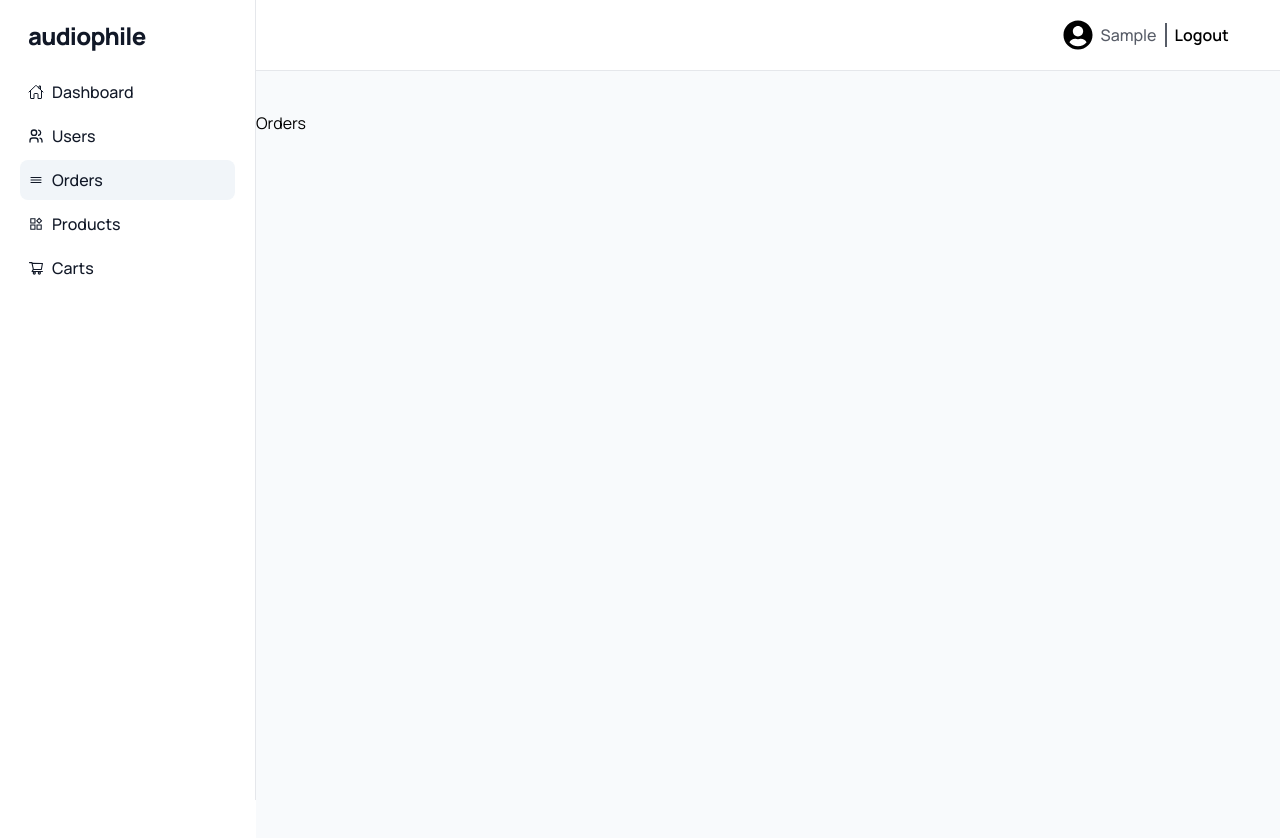
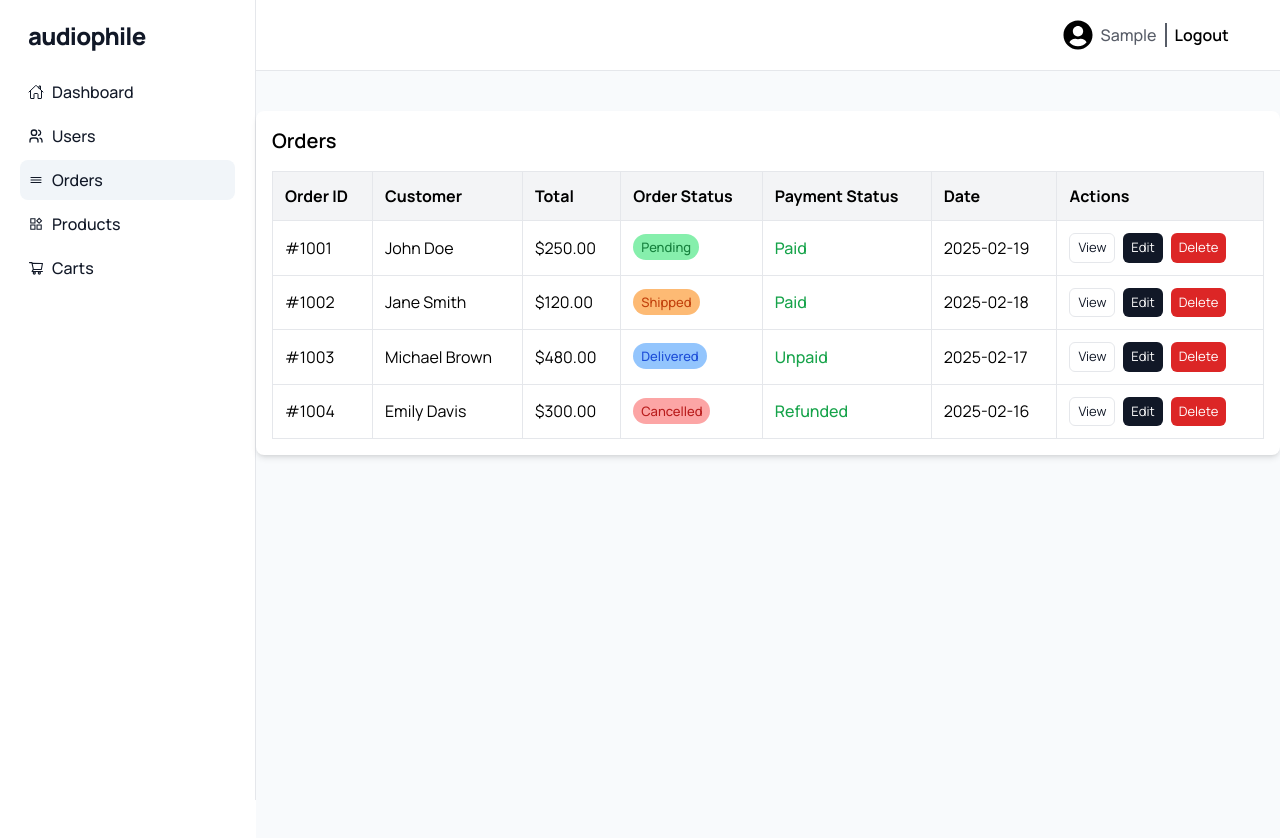
Before and after one commit to zetmosoma10/audiophile-admin, a React (Vite) app: page /orders in a window 1280 px wide. Shown: the top 838 px of the page. Built offline with nearby package versions, Linux system fonts and the light colour scheme; sample sign-in values are in the browser's storage.

Commit message:
add order table on order page

```diff
--- a/src/pages/Orders.jsx
+++ b/src/pages/Orders.jsx
@@ -1,5 +1,105 @@
-const Orders = () => {
-  return <div>Orders</div>;
-};
+import { useState } from "react";
 
-export default Orders;
+const orders = [
+  {
+    id: "#1001",
+    customer: "John Doe",
+    total: "$250.00",
+    status: "Pending",
+    payment: "Paid",
+    date: "2025-02-19",
+  },
+  {
+    id: "#1002",
+    customer: "Jane Smith",
+    total: "$120.00",
+    status: "Shipped",
+    payment: "Paid",
+    date: "2025-02-18",
+  },
+  {
+    id: "#1003",
+    customer: "Michael Brown",
+    total: "$480.00",
+    status: "Delivered",
+    payment: "Unpaid",
+    date: "2025-02-17",
+  },
+  {
+    id: "#1004",
+    customer: "Emily Davis",
+    total: "$300.00",
+    status: "Cancelled",
+    payment: "Refunded",
+    date: "2025-02-16",
+  },
+];
+
+export default function OrderTable() {
+  const [orderData, setOrderData] = useState(orders);
+
+  return (
+    <div className="w-full p-4 overflow-x-auto bg-white rounded-lg shadow-md">
+      <h2 className="mb-4 text-xl font-semibold">Orders</h2>
+      <div className="overflow-x-auto">
+        <table className="w-full min-w-[700px] border-collapse border border-gray-200 text-left">
+          <thead className="bg-gray-100">
+            <tr>
+              <th className="p-3 border">Order ID</th>
+              <th className="p-3 border">Customer</th>
+              <th className="p-3 border">Total</th>
+              <th className="p-3 border">Order Status</th>
+              <th className="p-3 border">Payment Status</th>
+              <th className="p-3 border">Date</th>
+              <th className="p-3 border">Actions</th>
+            </tr>
+          </thead>
+          <tbody>
+            {orderData.map((order) => {
+              let statusColor = "";
+              if (order.status === "Pending") {
+                statusColor = "bg-green-300 text-green-700";
+              } else if (order.status === "Shipped") {
+                statusColor = "bg-orange-300 text-orange-700";
+              } else if (order.status === "Delivered") {
+                statusColor = "bg-blue-300 text-blue-700";
+              } else if (order.status === "Cancelled") {
+                statusColor = "bg-red-300 text-red-700";
+              }
+
+              return (
+                <tr key={order.id} className="border hover:bg-gray-50">
+                  <td className="p-3 border">{order.id}</td>
+                  <td className="p-3 border">{order.customer}</td>
+                  <td className="p-3 border">{order.total}</td>
+                  <td className={`p-3 text-[13px]  font-medium  border`}>
+                    <span className={`px-2 py-1 rounded-2xl ${statusColor}`}>
+                      {order.status}
+                    </span>
+                  </td>
+                  <td className="p-3 font-medium text-green-600 border">
+                    {order.payment}
+                  </td>
+                  <td className="p-3 border">{order.date}</td>
+                  <td className="p-3 ">
+                    <div className="flex gap-2">
+                      <button className="py-1 px-2 text-[13px] text-gray-900 border rounded-md hover:bg-slate-200">
+                        View
+                      </button>
+                      <button className="py-1 px-2 text-[13px] text-white rounded-md bg-gray-900 hover:bg-gray-800">
+                        Edit
+                      </button>
+                      <button className="py-1 px-2 text-[13px] text-white rounded-md bg-red-600 hover:bg-red-500">
+                        Delete
+                      </button>
+                    </div>
+                  </td>
+                </tr>
+              );
+            })}
+          </tbody>
+        </table>
+      </div>
+    </div>
+  );
+}
```
